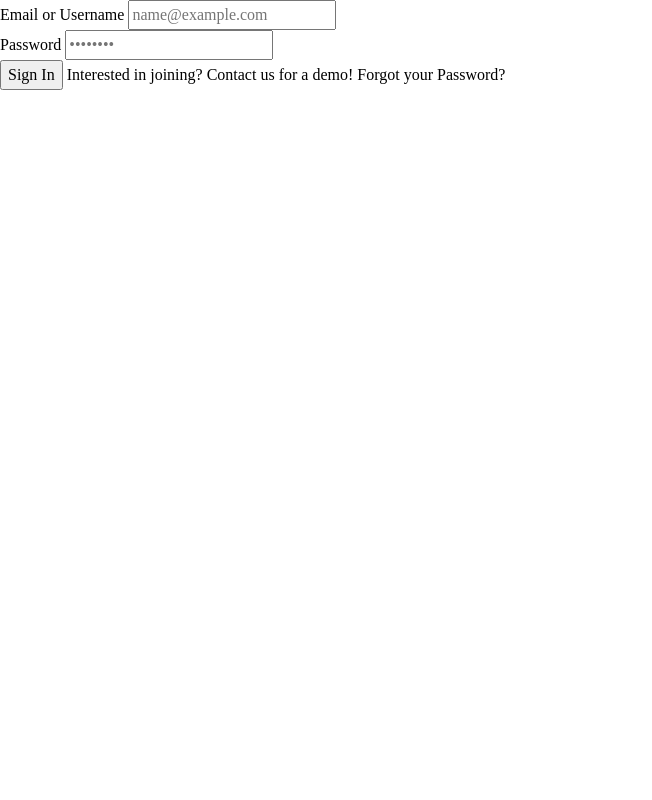
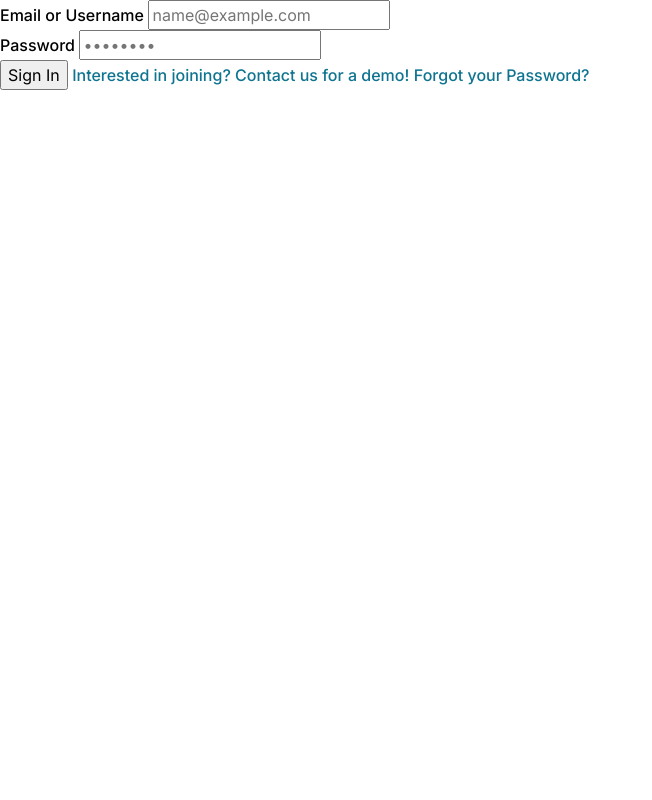
Before and after one commit to Spimy/mapetite, a Django app: page /sign-in/ in a window 1280 px wide. Shown: the whole page, without its empty margins (0-652 px from the left). Run offline with Django 5.2, Linux system fonts and the light colour scheme; parts of the project's set-up code (start-up, migrations or seed data) failed here and were passed over.

Commit message:
#16 add base css

```diff
--- /dev/null
+++ b/server/static/css/base/__base.css
@@ -0,0 +1,71 @@
+@import url("https://fonts.googleapis.com/css2?family=Inter:wght@400;500;600;700&display=swap");
+
+:root {
+  --color-primary: hsl(163, 88%, 20%);
+  --color-primary-light: hsl(149, 80%, 90%);
+  --color-secondary: hsl(193, 82%, 31%);
+  --color-secondary-light: hsl(185, 96%, 90%);
+  --color-tertiary: hsl(138, 76%, 97%);
+  --color-neutral: hsl(215, 28%, 17%);
+  --color-grey-100: hsl(220, 14%, 96%);
+  --color-grey-400: hsl(218, 11%, 65%);
+  --color-grey-600: hsl(220, 9%, 46%);
+  --color-border: hsl(220, 13%, 91%);
+  --color-white: hsl(0, 0%, 100%);
+  --color-error: hsl(0, 84%, 60%);
+  --color-warning: hsl(38, 92%, 50%);
+  --color-success: hsl(160, 84%, 39%);
+
+  --font-family: "Inter", sans-serif;
+  --font-weight-body: 400;
+  --font-weight-label: 500;
+  --font-weight-heading: 600;
+  --font-weight-heading-bold: 700;
+}
+
+body {
+  font-family: var(--font-family);
+  font-weight: var(--font-weight-body);
+}
+
+h1,
+h2,
+h3,
+h4,
+h5,
+h6 {
+  font-weight: var(--font-weight-heading-bold);
+}
+
+p {
+  font-weight: var(--font-weight-body);
+}
+
+a,
+label {
+  font-weight: var(--font-weight-label);
+}
+
+a {
+  color: var(--color-secondary);
+}
+
+button,
+a {
+  cursor: pointer;
+  text-decoration: none;
+}
+
+.btn {
+  display: inline-block;
+  color: var(--color-white);
+  background-color: var(--color-primary);
+  padding: 0.75rem 1rem;
+  border: none;
+  border-radius: 0.75rem;
+  font-weight: var(--font-weight-label);
+}
+
+.btn:hover {
+  background-color: color-mix(in srgb, var(--color-primary) 80%, black);
+}
--- a/server/static/css/styles.css
+++ b/server/static/css/styles.css
@@ -1 +1,2 @@
-@import './base/_reset.css';
+@import "./base/_reset.css";
+@import "./base/__base.css";
```
